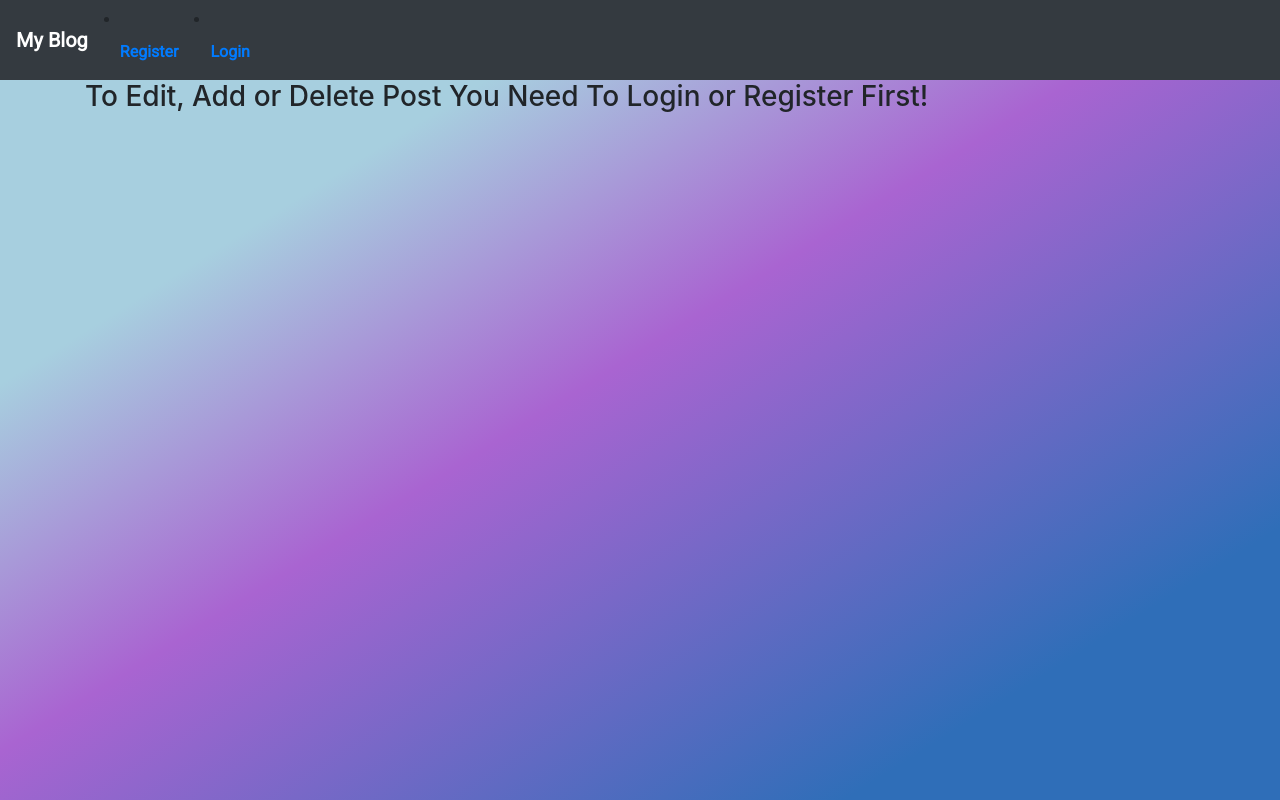
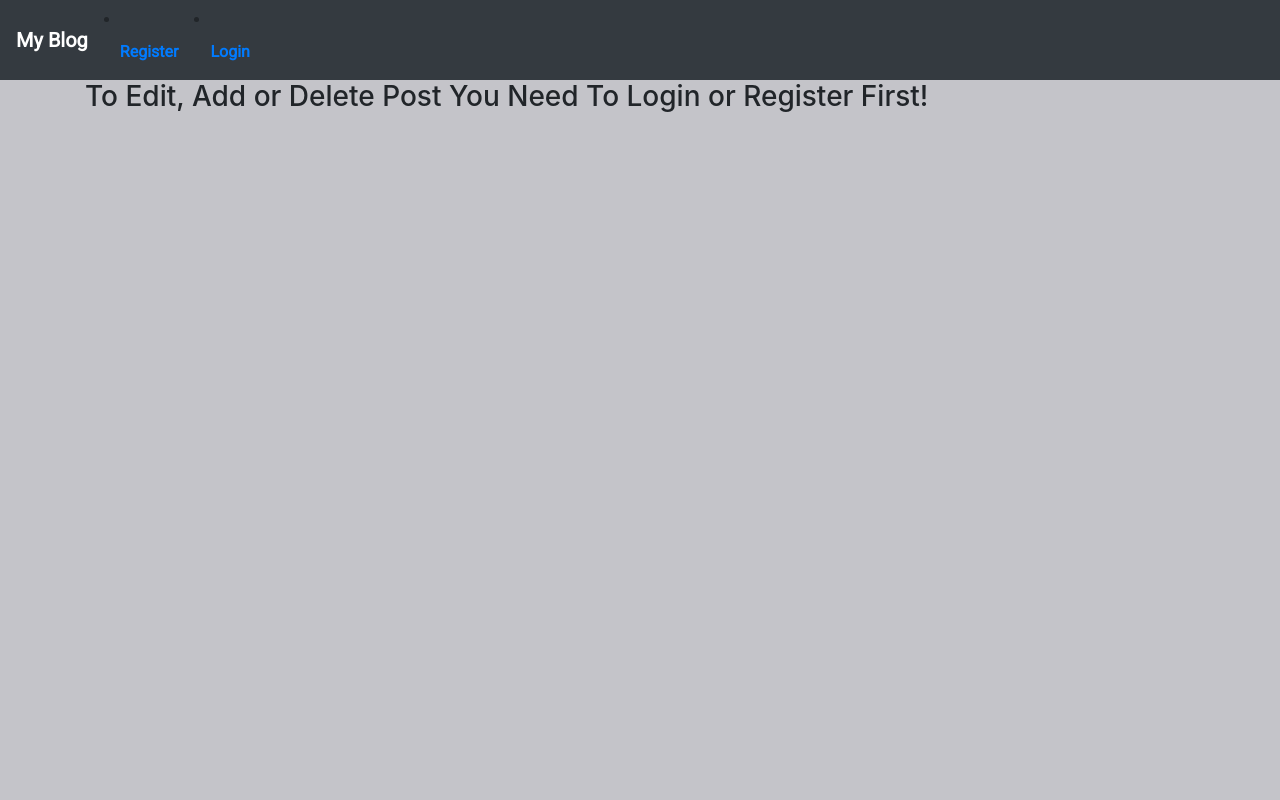
Before and after one commit to Archie9010/Blog, a Django app: page /members/create_profile_page/ in a window 1280 px wide. Run offline with Django 3.2, Linux system fonts and the light colour scheme; some libraries are stand-ins or nearby versions.

Commit message:
Add new background and add more space between navbar and post title

```diff
--- a/blog/static/css/style.css
+++ b/blog/static/css/style.css
@@ -8,11 +8,15 @@ font-family: 'Roboto', sans-serif;
 }
 
 
+
 html>body {
     display: flex;
     min-height: 100vh;
     flex-direction: column;
-    background: linear-gradient(to bottom right, #A7CFDF 24%, #A964D1 47%, #2F6EB8 83%);
+    background-color: #dbdbde;
+
+    background-image: radial-gradient(#fffdfd 0.6000000000000001px, #c4c4c9 0.6000000000000001px);
+    background-size: 12px 12px;
   }
 
 main {
--- a/templates/article_detail.html
+++ b/templates/article_detail.html
@@ -7,6 +7,8 @@
 
 {% block content %}
 
+<br/>
+<br/>
 <h1>{{ post.title }} </h1>
 <small>By:
     {{ post.author.first_name }}
@@ -15,6 +17,7 @@
 
 
 {% if user.is_authenticated %}
+
   {% if user.id == post.author.id %}
     <a href="{% url 'update_post' post.pk %}">(Edit)</a>
     <a href="{% url 'delete_post' post.pk %}">(Delete)</a>
```
